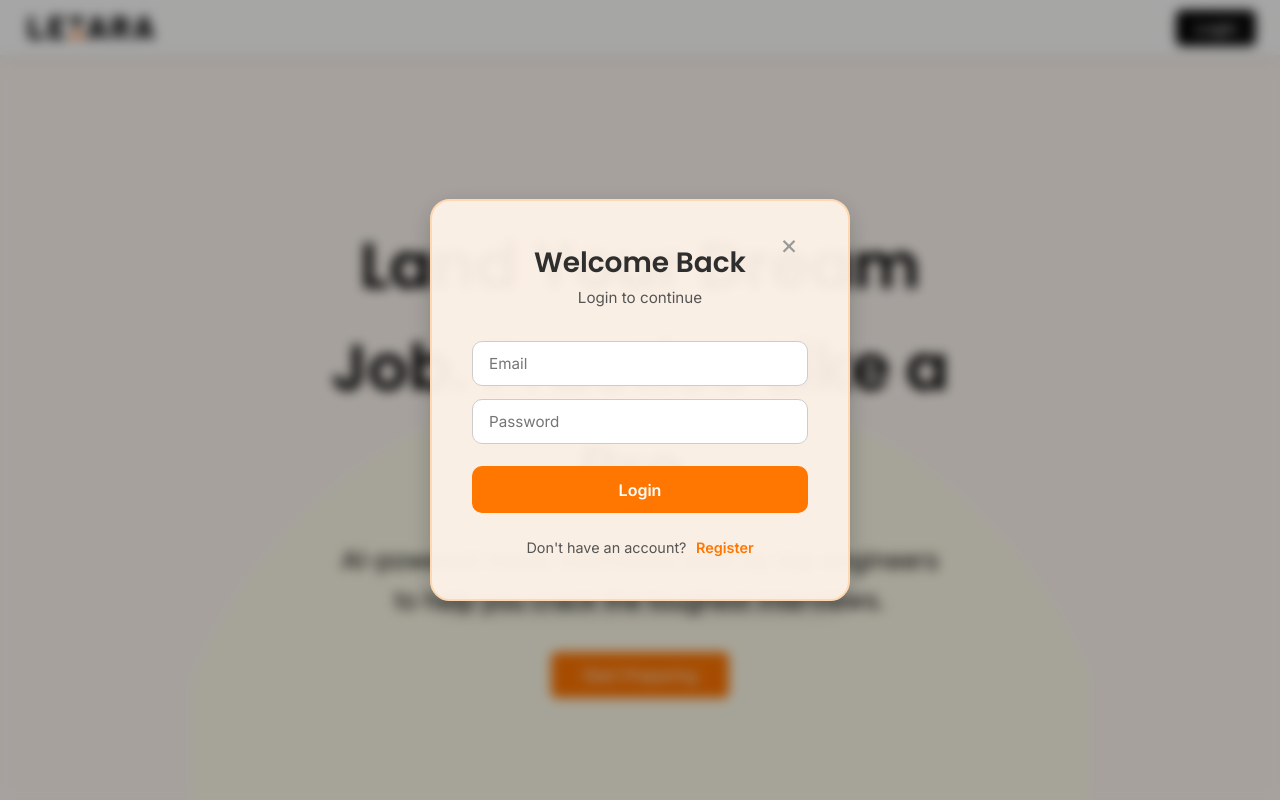
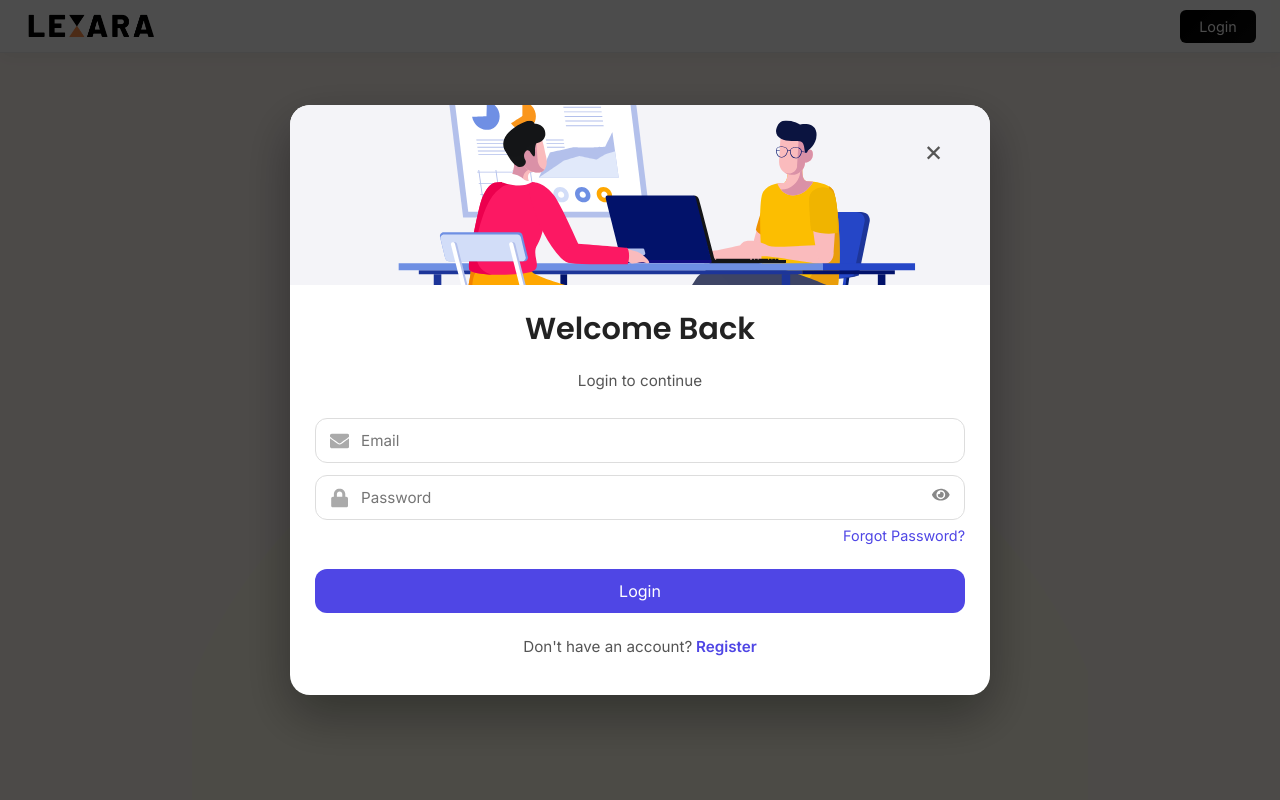
Before and after one commit to Parshvacancodeit/InterviewPal, a React (Vite) app: page / in a window 1280 px wide. Both pictures are taken after a click on the button "Login". Shown: the top 800 px of the page. Built offline with nearby package versions, Linux system fonts and the light colour scheme; no server answers.

Commit message:
Created common authmodal for log and reg , tweaked the code of profile dropdown for closing on hovering outside area

```diff
--- /dev/null
+++ b/src/components/AuthModal.jsx
@@ -0,0 +1,108 @@
+import { useState } from 'react';
+import axios from '../api/axios';
+import '../styles/LoginModal.css';
+import { FaUser, FaEnvelope, FaLock, FaEye, FaEyeSlash } from 'react-icons/fa';
+import Business from '../assets/Business analyst.json'
+import Lottie from "lottie-react";
+
+function AuthModal({ onClose, onLogin }) {
+  const [isRegister, setIsRegister] = useState(false);
+  const [fullName, setFullName] = useState('');
+  const [email, setEmail] = useState('');
+  const [password, setPassword] = useState('');
+  const [showPassword, setShowPassword] = useState(false);
+
+  const handleSubmit = async (e) => {
+    e.preventDefault();
+    try {
+      if (isRegister) {
+        await axios.post('/register', { username: email, password, fullName });
+        alert('Registration successful! Please login now.');
+        setIsRegister(false);
+        setFullName('');
+        setPassword('');
+        setEmail('');
+      } else {
+        await axios.post('/login', { username: email, password });
+        onLogin();
+        onClose();
+      }
+    } catch (err) {
+      alert(err.response?.data?.msg || 'Something went wrong');
+    }
+  };
+
+  return (
+    <div className="login-overlay">
+  <div className="login-modal">
+    <button onClick={onClose} className="login-close-btn">×</button>
+
+    {/* Top animation area */}
+    <div className="login-animation">
+      {/* You can replace this div with <Lottie animationData={...} /> later */}
+     <Lottie animationData={Business} loop autoplay />
+    </div>
+
+    {/* Form area */}
+    <div className="login-form-container">
+      <h2>{isRegister ? 'Create Account' : 'Welcome Back'}</h2>
+      <p>{isRegister ? 'Start your journey' : 'Login to continue'}</p>
+
+      <form onSubmit={handleSubmit} className="login-form">
+        {isRegister && (
+          <div className="input-group">
+            <FaUser className="input-icon" />
+            <input
+              type="text"
+              placeholder="Full Name"
+              value={fullName}
+              onChange={(e) => setFullName(e.target.value)}
+              required
+            />
+          </div>
+        )}
+
+        <div className="input-group">
+          <FaEnvelope className="input-icon" />
+          <input
+            type="email"
+            placeholder="Email"
+            value={email}
+            onChange={(e) => setEmail(e.target.value)}
+            required
+          />
+        </div>
+
+        <div className="input-group">
+          <FaLock className="input-icon" />
+          <input
+            type={showPassword ? 'text' : 'password'}
+            placeholder="Password"
+            value={password}
+            onChange={(e) => setPassword(e.target.value)}
+            required
+          />
+          <span className="password-toggle" onClick={() => setShowPassword(!showPassword)}>
+            {showPassword ? <FaEyeSlash /> : <FaEye />}
+          </span>
+        </div>
+
+        {!isRegister && <span className="login-forgot">Forgot Password?</span>}
+
+        <button type="submit">{isRegister ? 'Register' : 'Login'}</button>
+      </form>
+
+      <p className="login-toggle-text">
+        {isRegister ? 'Already have an account?' : "Don't have an account?"}
+        <span onClick={() => setIsRegister(!isRegister)}>
+          {isRegister ? ' Login' : ' Register'}
+        </span>
+      </p>
+    </div>
+  </div>
+</div>
+
+  );
+}
+
+export default AuthModal;
--- a/src/components/Navbar.jsx
+++ b/src/components/Navbar.jsx
@@ -1,5 +1,5 @@
-import { useEffect, useState } from 'react';
-import LoginModal from './LoginModal';
+import { useEffect, useRef, useState } from 'react';
+import AuthModal from './AuthModal';
 import ProfileDropdown from './ProfileDropdown';
 import axios from '../api/axios';
 import '../styles/Navbar.css';
@@ -13,6 +13,8 @@ function Navbar() {
   const [menuOpen, setMenuOpen] = useState(false);
   const navigate = useNavigate();
 
+  const dropdownRef = useRef(null);
+
   useEffect(() => {
     axios.get('/session')
       .then((res) => {
@@ -21,32 +23,33 @@ function Navbar() {
       .catch(() => setIsLoggedIn(false));
   }, []);
 
+  // Close dropdown on outside click
+  useEffect(() => {
+    const handleClickOutside = (event) => {
+      if (dropdownRef.current && !dropdownRef.current.contains(event.target)) {
+        setShowDropdown(false);
+      }
+    };
+    document.addEventListener('mousedown', handleClickOutside);
+    return () => document.removeEventListener('mousedown', handleClickOutside);
+  }, []);
+
   return (
     <>
       <nav className="navbar" role="navigation" aria-label="Main">
-        {/* Logo */}
         <div className="navbar-logo" onClick={() => navigate('/')}>
-          <img
-            src={logo}
-            alt="Lexara Logo"
-            className="navbar-logo-img"
-          />
+          <img src={logo} alt="Lexara Logo" className="navbar-logo-img" />
         </div>
 
-        {/* Hamburger icon for mobile */}
-        <div
-          className={`hamburger ${menuOpen ? 'active' : ''}`}
-          onClick={() => setMenuOpen(prev => !prev)}
-        >
+        <div className={`hamburger ${menuOpen ? 'active' : ''}`} onClick={() => setMenuOpen(prev => !prev)}>
           <span></span>
           <span></span>
           <span></span>
         </div>
 
-        {/* Right section */}
         <div className={`navbar-right ${menuOpen ? 'show' : ''}`}>
           {isLoggedIn ? (
-            <div className="navbar-profile-wrapper">
+            <div className="navbar-profile-wrapper" ref={dropdownRef}>
               <button
                 className="profile-toggle-btn"
                 onClick={() => setShowDropdown(prev => !prev)}
@@ -82,7 +85,7 @@ function Navbar() {
       </nav>
 
       {showModal && (
-        <LoginModal
+        <AuthModal
           onClose={() => setShowModal(false)}
           onLogin={() => {
             setIsLoggedIn(true);
--- a/src/styles/LoginModal.css
+++ b/src/styles/LoginModal.css
@@ -1,130 +1,193 @@
-:root {
-  --primary: #FF7601;
-  --bg: #fff4e9;
-  --accent: #FFD8B1;
-  --dark: #2e2e2e;
-}
-
+/* Overlay */
 .login-overlay {
   position: fixed;
-  top: 0; left: 0; right: 0; bottom: 0;
-  background: rgba(0, 0, 0, 0.35);
-  backdrop-filter: blur(6px);
+  top: 0;
+  left: 0;
+  width: 100%;
+  height: 100%;
+  background: rgba(0, 0, 0, 0.7);
   display: flex;
   justify-content: center;
   align-items: center;
-  z-index: 9999;
+  z-index: 1000;
+  padding: 20px;
+  overflow-y: auto;
+
 }
 
+/* Modal */
 .login-modal {
-  background: rgba(255, 244, 233, 0.95); /* var(--bg) */
-  padding: 2.5rem;
-  border-radius: 1.25rem;
-  width: 95%;
-  max-width: 420px;
+  background: #fff;
+  border-radius: 20px;
+  width: 700px;           /* wider */
+  max-width: 95%;
   position: relative;
-  box-shadow: 0 8px 24px rgba(0, 0, 0, 0.2);
-  animation: modalFadeIn 0.4s ease-in-out;
-  border: 2px solid var(--accent);
+  box-shadow: 0 20px 50px rgba(0, 0, 0, 0.35);
+  display: flex;
+  flex-direction: column;
+  overflow: hidden;
+  animation: modalFadeIn 0.3s ease-out;
+  z-index: 1001;
 }
 
-.login-title {
-  margin: 0;
-  font-size: 1.75rem;
-  color: var(--dark);
-  text-align: center;
-  font-weight: 700;
+/* Modal animation */
+@keyframes modalFadeIn {
+  0% { transform: translateY(-50px); opacity: 0; }
+  100% { transform: translateY(0); opacity: 1; }
 }
 
-.login-subtitle {
+/* Close button */
+.login-close-btn {
+  position: absolute;
+  top: 15px;
+  right: 15px;
+  border: none;
+  background: none;      /* <-- ADD THIS */
+  padding: 15;            /* optional, remove default padding */
+  font-size: 1.8rem;
+  cursor: pointer;
+  color: #555;
+  transition: color 0.2s;
+  z-index: 1005;
+}
+
+.login-close-btn:hover{
+  background: none !important;
+  color: #000000;
+  transform: scale(1.5);        /* 1.5 times bigger */
+  transition: transform 0.2s;
+}
+
+
+
+/* Animation container */
+.login-animation {
+  width: 100%;
+  max-height: 180px;      /* shorter */
+  display: flex;
+  justify-content: center;
+  align-items: center;
+  background: #f4f4f8;
+  overflow: hidden;
+}
+
+/* Form container */
+.login-form-container {
+  padding: 20px 25px;     /* compact */
+  display: flex;
+  flex-direction: column;
+  gap: 10px;
+  text-align: center;
+}
+
+/* Titles */
+.login-form-container h2 {
+  font-size: 1.9rem;
+  font-weight: 600;
+  color: #222;
+  margin-bottom: 5px;
+}
+
+.login-form-container p {
+  color: #555;
+  font-size: 0.95rem;
+  margin-bottom: 15px;
+}
+
+/* Form */
+.login-form {
+  display: flex;
+  flex-direction: column;
+  gap: 12px;
+}
+
+/* Input group */
+.input-group {
+  position: relative;
+}
+
+.input-icon {
+  position: absolute;
+  top: 50%;
+  left: 15px;
+  transform: translateY(-50%);
+  color: #aaa;
+  font-size: 1.2rem;
+}
+
+.login-form input {
+  width: 100%;
+  padding: 12px 12px 12px 45px;
+  border-radius: 12px;
+  border: 1px solid #ddd;
+  outline: none;
+  font-size: 0.95rem;
+  transition: border-color 0.3s, box-shadow 0.3s;
+}
+.login-form input:focus {
+  border-color: #4f46e5;
+  box-shadow: 0 0 0 4px rgba(79, 70, 229, 0.15);
+}
+
+/* Password toggle */
+.password-toggle {
+  position: absolute;
+  right: 15px;
+  top: 50%;
+  transform: translateY(-50%);
+  cursor: pointer;
+  color: #888;
+  font-size: 1.1rem;
+  transition: color 0.2s;
+}
+.password-toggle:hover {
+  color: #4f46e5;
+}
+
+/* Forgot password */
+.login-forgot {
+  font-size: 0.9rem;
+  color: #4f46e5;
+  text-align: right;
+  cursor: pointer;
+  display: block;
+  margin-top: -8px;
+  margin-bottom: 10px;
+  transition: opacity 0.2s;
+}
+.login-forgot:hover {
+  opacity: 0.7;
+}
+
+/* Submit button */
+.login-form button {
+  background: #4f46e5;
+  color: #fff;
+  padding: 12px;
+  border: none;
+  border-radius: 12px;
+  font-size: 1rem;
+  cursor: pointer;
+  transition: background 0.3s, transform 0.2s;
+}
+.login-form button:hover {
+  background: #3730a3;
+  transform: scale(1.02);
+}
+
+/* Toggle login/register text */
+.login-toggle-text {
   text-align: center;
   font-size: 0.95rem;
   color: #555;
-  margin-bottom: 1.5rem;
+  margin-top: 12px;
 }
-
-.login-form {
-  display: flex;
-  flex-direction: column;
-}
-
-.login-input {
-  width: 100%;
-  padding: 0.75rem 1rem;
-  margin: 0.4rem 0;
-  background: #fff;
-  border: 1px solid #ccc;
-  border-radius: 10px;
-  font-size: 0.95rem;
-  transition: border 0.3s, box-shadow 0.3s;
-}
-
-.login-input:focus {
-  border-color: var(--primary);
-  box-shadow: 0 0 0 3px rgba(255, 118, 1, 0.25);
-  outline: none;
-}
-
-.login-submit-btn {
-  width: 100%;
-  padding: 0.85rem 1rem;
-  margin-top: 1rem;
-  background: var(--primary);
-  color: white;
-  border: none;
-  border-radius: 10px;
-  font-size: 1rem;
+.login-toggle-text span {
+  color: #4f46e5;
   font-weight: 600;
-  cursor: pointer;
-  transition: background 0.3s ease;
-}
-
-.login-submit-btn:hover {
-  background: #e35e00;
-}
-
-.login-close-btn {
-  position: absolute;
-  top: 14px;
-  right: 18px;
-  background: transparent;
-  border: none;
-  font-size: 1.7rem;
-  color: #999;
   cursor: pointer;
   transition: color 0.2s;
 }
-
-.login-close-btn:hover {
-  color: #444;
+.login-toggle-text span:hover {
+  color: #3730a3;
 }
-
-.login-toggle-text {
-  margin-top: 1.4rem;
-  font-size: 0.9rem;
-  text-align: center;
-  color: #555;
-}
-
-.login-toggle-link {
-  color: var(--primary);
-  font-weight: 600;
-  cursor: pointer;
-  margin-left: 6px;
-  transition: color 0.2s;
-}
-
-.login-toggle-link:hover {
-  color: #cc4f00;
-}
-
-@keyframes modalFadeIn {
-  from {
-    opacity: 0;
-    transform: scale(0.96);
-  }
-  to {
-    opacity: 1;
-    transform: scale(1);
-  }
-}
--- a/src/styles/Navbar.css
+++ b/src/styles/Navbar.css
@@ -50,14 +50,14 @@
   color: rgb(255, 255, 255);
   border: none;
   border-radius: 6px;
-  font-size: 1rem;
+  font-size: 0.9rem;
   font-weight: 300;
   cursor: pointer;
   transition: transform 0.2s ease, box-shadow 0.2s ease;
 }
 .navbar-login-btn:hover {
   transform: translateY(-2px);
-  box-shadow: 0 4px 12px rgba(79, 70, 229, 0.3);
+  box-shadow: 0 5px 16px rgba(240, 144, 35, 0.3);
 }
 
 /* Profile Button */
@@ -74,7 +74,19 @@
   display: flex;
   align-items: center;
   gap: 0.4rem;
+  padding: 0.3rem 0.5rem;
+  border-radius: 6px;
+  transition: background 0.2s ease, transform 0.2s ease;
 }
+
+/* Remove ugly orange hover */
+.profile-toggle-btn:hover {
+  background: rgba(0, 0, 0, 0.05); /* subtle hover effect */
+  transform: translateY(-1px);
+}
+
+
+
 .user-avatar {
   width: 34px;
   height: 34px;
```
Also changed, not shown: 2 other files (tests, documents, lock files or other folders).
